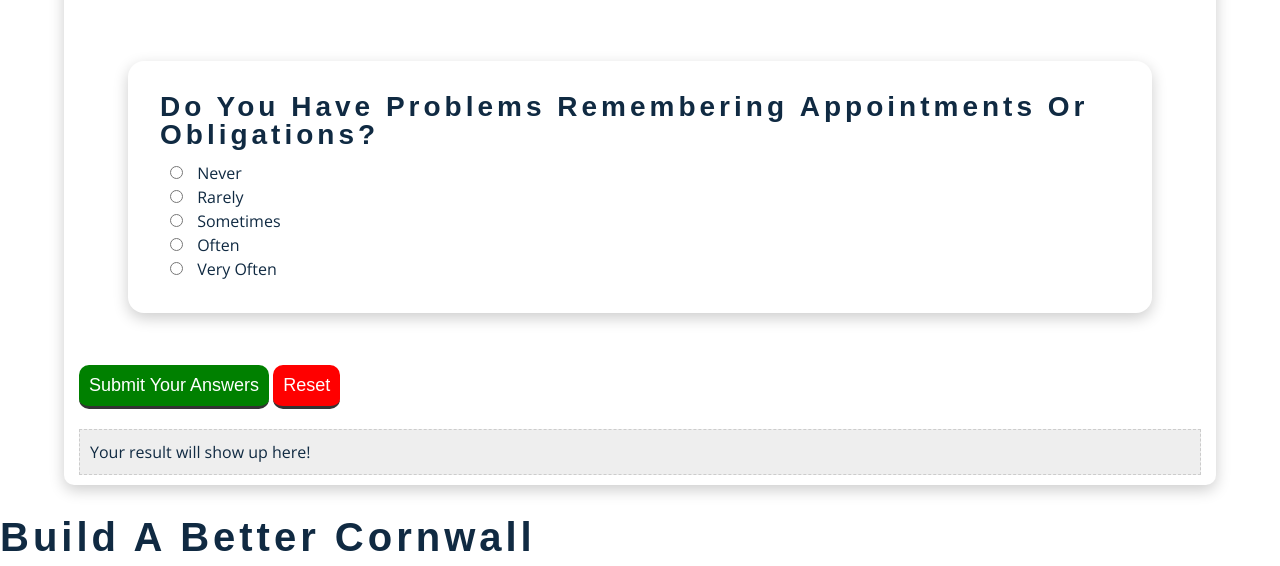
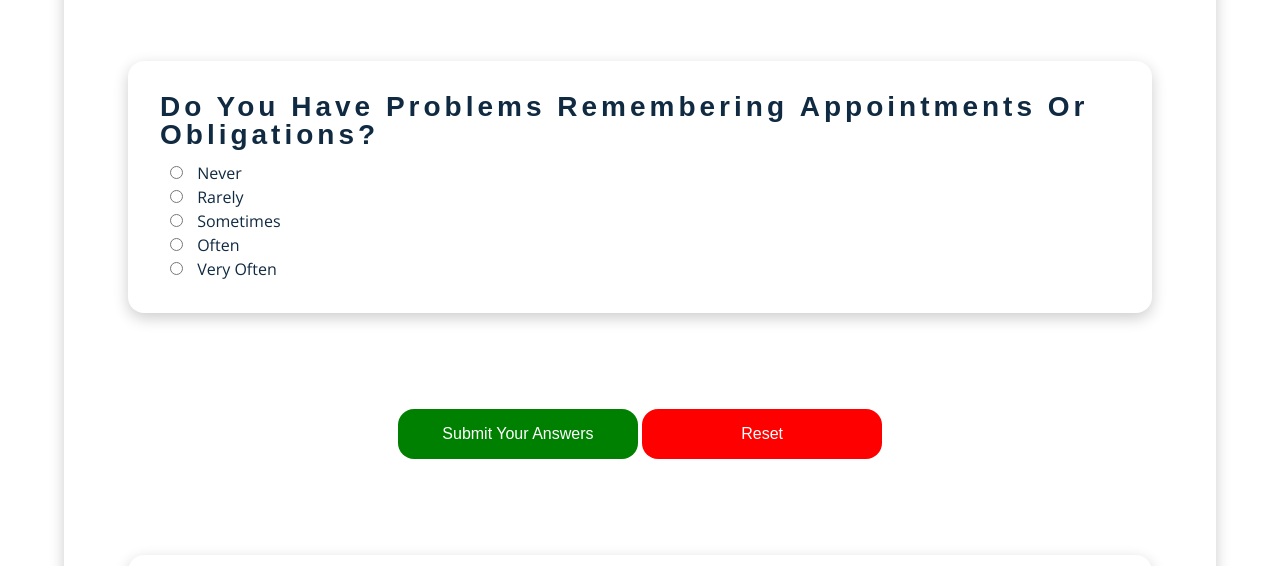
Before and after one commit to Responsibleuk/cornwall-quizzy, a plain HTML site: page game.html in a window 1280 px wide. Shown: the part 361-927 px from the top of the page. Drawn offline with nearby package versions, Linux system fonts and the light colour scheme.

Commit message:
Add styling

```diff
--- a/assets/css/style.css
+++ b/assets/css/style.css
@@ -362,13 +362,14 @@ input {
   margin: 5px 10px;
 }
 button {
-  font-size: 18px;
-  padding: 10px;
-  margin: 20px 0;
+  font-size: 1rem;
+  width: 15rem;
+  padding: 1rem;
+  margin: 2rem 0rem;
   color: white;
   border: 0;
-  border-radius: 10px;
-  border-bottom: 3px solid #333;
+  border-radius: 1rem;
+  border-bottom: 1rem;
 }
 #submit {
   background: green;
@@ -377,9 +378,12 @@ button {
   background: red;
 }
 #answer {
-  border: 1px dashed #ccc;
-  background: #eee;
-  padding: 10px;
+  width: 80vw;
+  margin: 2rem auto;
+  background: white;
+  padding: 2rem;
+  border-radius: 1rem;
+  box-shadow: var(--dark-shadow);
 }
 
 .question {
@@ -399,3 +403,12 @@ button {
   text-align: center;
 
 }
+
+.submit {
+  width: 80vw;
+  margin: 2rem auto;
+  background: white;
+  padding: 2rem;
+  text-align: center;
+
+}
--- a/game.html
+++ b/game.html
@@ -104,10 +104,11 @@
 
 
 
-<form>
+<div class="submit">
       <button type="submit" id="submit" onclick="tabulateAnswers()">Submit Your Answers</button>
       <button type="reset" id="reset" onclick="resetAnswer()">Reset</button>
     </form>
+  </div>
 
 
     <div id="answer">Your result will show up here!</div>
```
